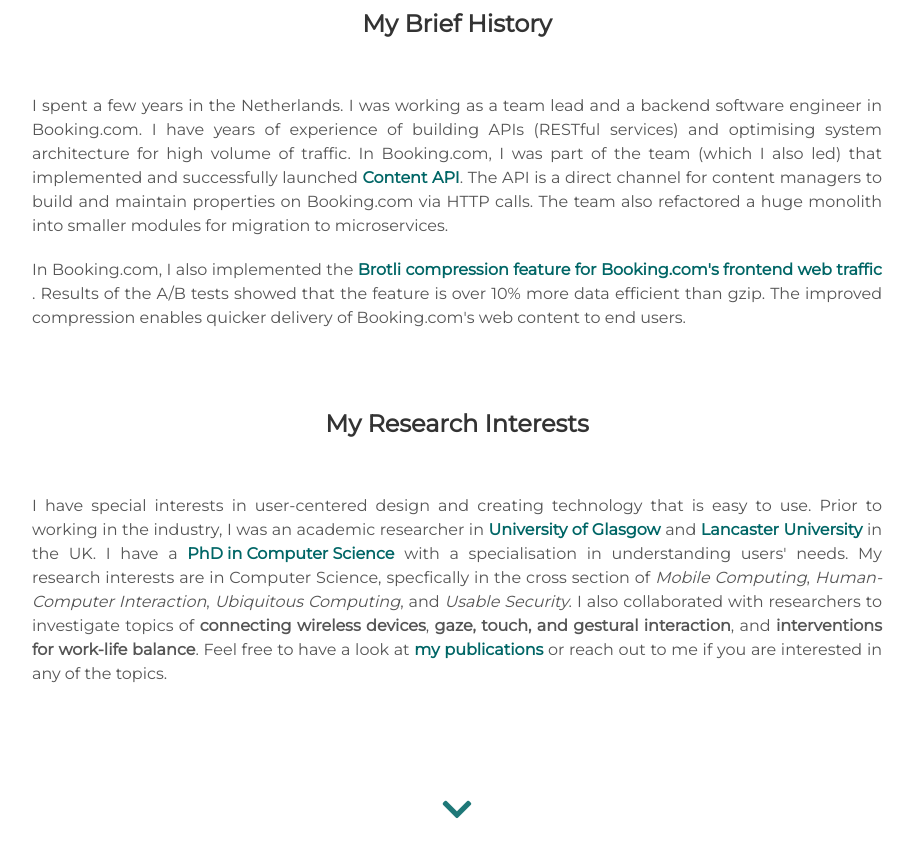
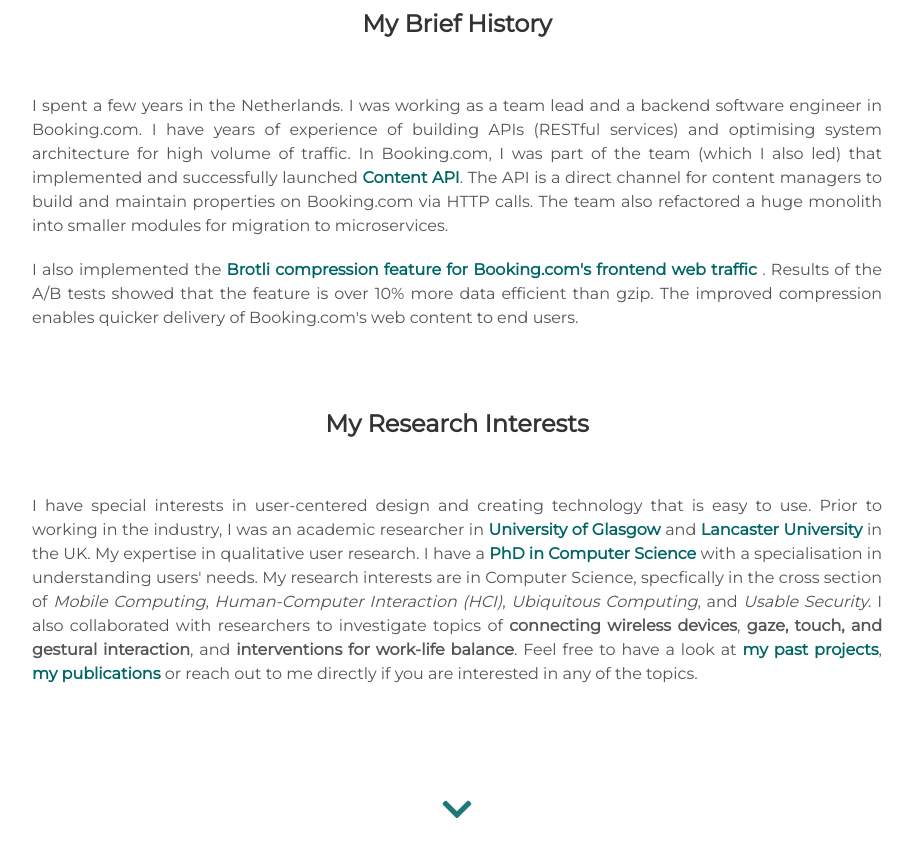
Before and after one commit to mingkichong/mingkichong.github.io, a Jekyll site: the page built from index.html, in a window 1280 px wide and 900 px high, scrolled down 3299 px. Shown: the top 857 px of the window, without its empty margins (183-1096 px from the left). Built offline with Jekyll 4.4.1, drawn with Linux system fonts in a browser that asks for light colours.

Commit message:
update about section content

```diff
--- a/_includes/about.html
+++ b/_includes/about.html
@@ -72,7 +72,7 @@
   The team also refactored a huge monolith into smaller modules for migration to microservices.
 </div>
 <div class="about_details">
-  In Booking.com, I also implemented the
+  I also implemented the
   <span id="about_link">
     <a href="/assets/pic/brotli.png" data-lightbox="brotli" data-title="When a Booking.com's webpage responds with a header of 'Content-Encoding: br', the brotli compression feature is enabled for that page.">Brotli compression feature for Booking.com's frontend web traffic</a>
   </span>.
@@ -85,6 +85,7 @@
 <div class="about_details">
   I have special interests in user-centered design and creating technology that is easy to use.
   Prior to working in the industry, I was an academic researcher in <span id="about_link"><a href="https://www.gla.ac.uk/schools/computing/" target="_blank">University of Glasgow</a></span> and <span id="about_link"><a href="http://www.lancaster.ac.uk/scc/" target="_blank">Lancaster University</a></span> in the UK.
+  My expertise in qualitative user research.
   I have a
   <span class="tooltip">
     <span id="about_link">
@@ -93,9 +94,9 @@
     <span class="tooltiptext"><a href="http://www.research.lancs.ac.uk/portal/en/publications/understanding-spontaneous-device-association(0849d7da-ed82-4cb7-9535-23eee545441e).html" target="_blank"><img src="/assets/pic/PhD/phd-front.png" width="250px"/></a></span>
   </span>
   with a specialisation in understanding users' needs.
-  My research interests are in Computer Science, specfically in the cross section of <em>Mobile Computing</em>, <em>Human-Computer Interaction</em>, <em>Ubiquitous Computing</em>, and <em>Usable Security</em>.
+  My research interests are in Computer Science, specfically in the cross section of <em>Mobile Computing</em>, <em>Human-Computer Interaction (HCI)</em>, <em>Ubiquitous Computing</em>, and <em>Usable Security</em>.
   I also collaborated with researchers to investigate topics of <strong>connecting wireless devices</strong>, <strong>gaze, touch, and gestural interaction</strong>, and <strong>interventions for work-life balance</strong>.
-  Feel free to have a look at <span id="about_link"><a href="#publications" data-scroll>my publications</a></span> or reach out to me if you are interested in any of the topics.
+  Feel free to have a look at <span id="about_link"><a href="#projects" data-scroll>my past projects</a></span>, <span id="about_link"><a href="#publications" data-scroll>my publications</a></span> or reach out to me directly if you are interested in any of the topics.
 </div>
 
 </section>
```
